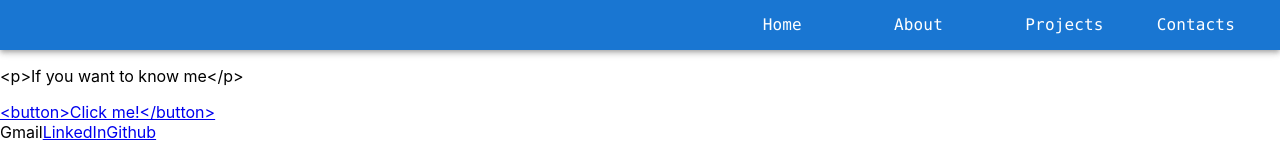
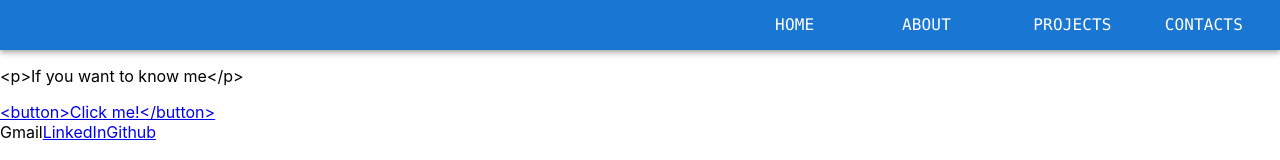
Before and after one commit to pxviet1997/portfolio, a React (Create React App) app: page / in a window 1280 px wide. Shown: the top 160 px of the page. Built offline with nearby package versions, Linux system fonts and the light colour scheme.

Commit message:
added README description

```diff
--- a/src/components/NavBar.js
+++ b/src/components/NavBar.js
@@ -1,4 +1,5 @@
-import { AppBar, Grid, Typography } from "@mui/material";
+import { AppBar, Button, Grid, Typography } from "@mui/material";
+import { Box } from "@mui/system";
 import { Link } from "react-router-dom";
 
 const NavBar = () => {
@@ -21,30 +22,40 @@ const NavBar = () => {
           >
             <Grid item lg={3} md={3} xs={3}>
               {/* <Link to="/home"> */}
+              <Box>
+                <Button component={Link} to="/home">
                   <Typography sx={{ color: 'white', fontFamily: 'Menlo' }}>
                     Home
                   </Typography>
+                </Button>
+              </Box>
               {/* </Link> */}
             </Grid>
             <Grid item lg={3} md={3} xs={3}>
               {/* <Link to="/about">  */}
+              <Button component={Link} to="/about">
                 <Typography sx={{ color: 'white', fontFamily: 'Menlo' }}>
                   About
                 </Typography>
+              </Button>
               {/* </Link> */}
             </Grid>
             <Grid item lg={3} md={3} xs={3}>
               {/* <Link to="/projects"> */}
+              <Button component={Link} to="/projects">
                 <Typography sx={{ color: 'white', fontFamily: 'Menlo' }}>
                   Projects
                 </Typography>
+              </Button>
               {/* </Link> */}
             </Grid>
             <Grid item lg={3} md={3} xs={3}>
               {/* <Link to="/contacts">  */}
+              <Button component={Link} to="/contacts">
                 <Typography sx={{ color: 'white', fontFamily: 'Menlo' }}>
                   Contacts
                 </Typography>
+              </Button>
               {/* </Link> */}
             </Grid>
           </Grid>
```
Also changed, not shown: 1 other file (tests, documents, lock files or other folders). Lines whose indentation alone changed are shown as unchanged.
